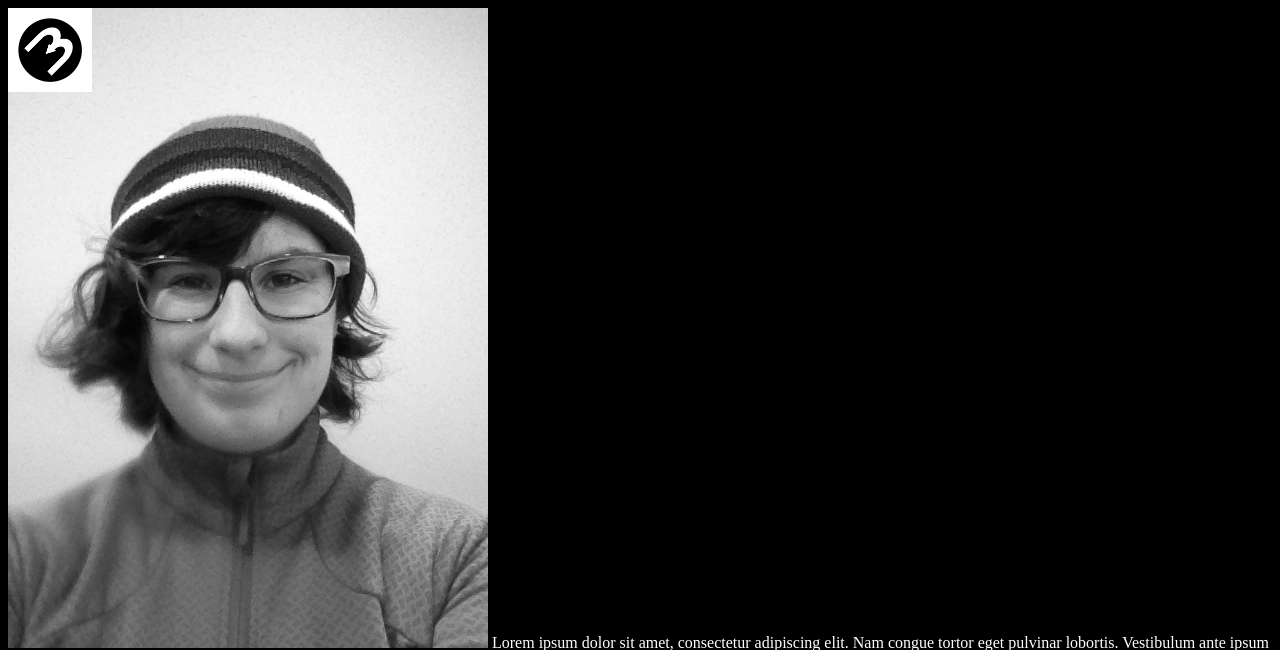
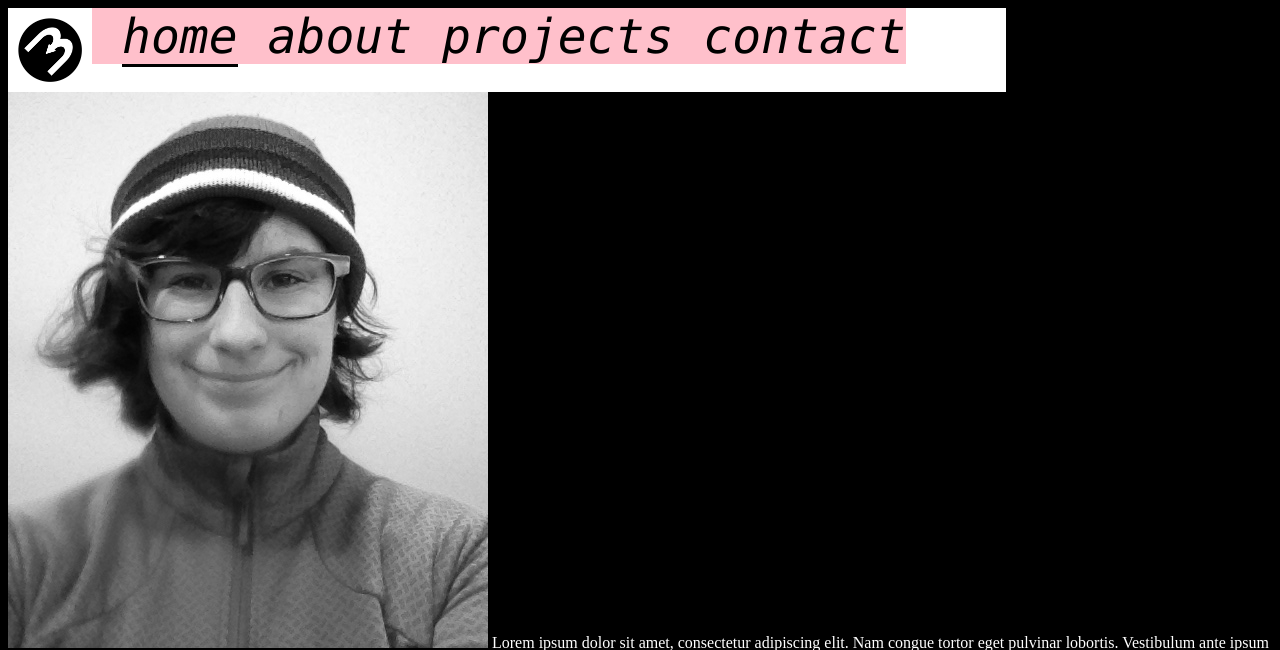
Before and after one commit to athenaie/me, a PHP site: page / in a window 1280 px wide. Shown: the top 650 px of the page. Run offline with PHP 8.4, Linux system fonts and the light colour scheme.

Commit message:
Removed vertical alignment stuff from nav.

```diff
--- a/style.css
+++ b/style.css
@@ -51,10 +51,6 @@ body {
 }
 
 nav {
-  position: absolute;
-  top: 50%;
-  right: 10%;
-  transform: translateY(-50%);
 
   background-color: pink;
 
```
